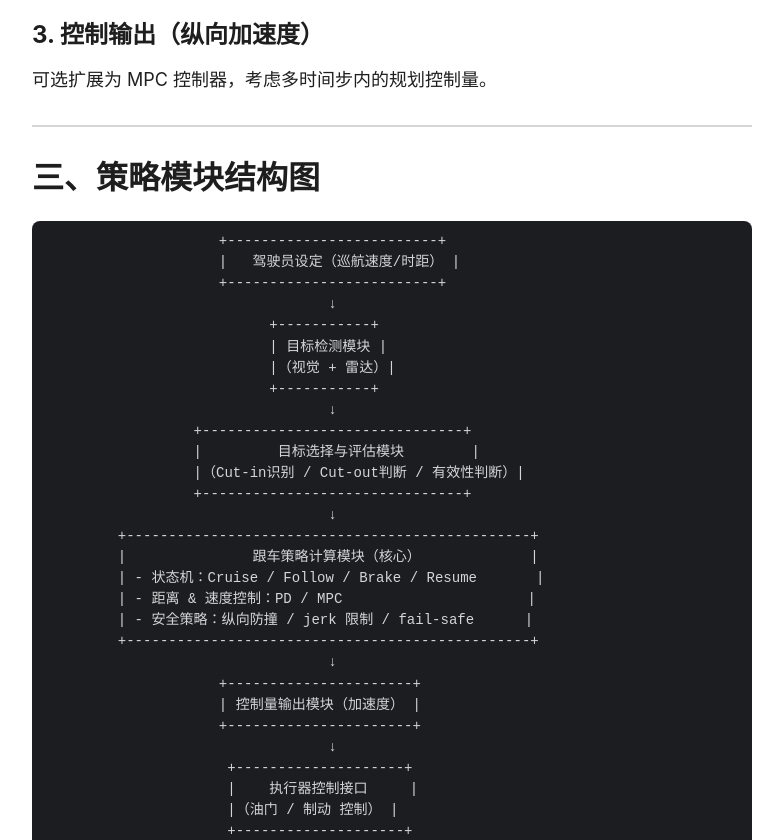
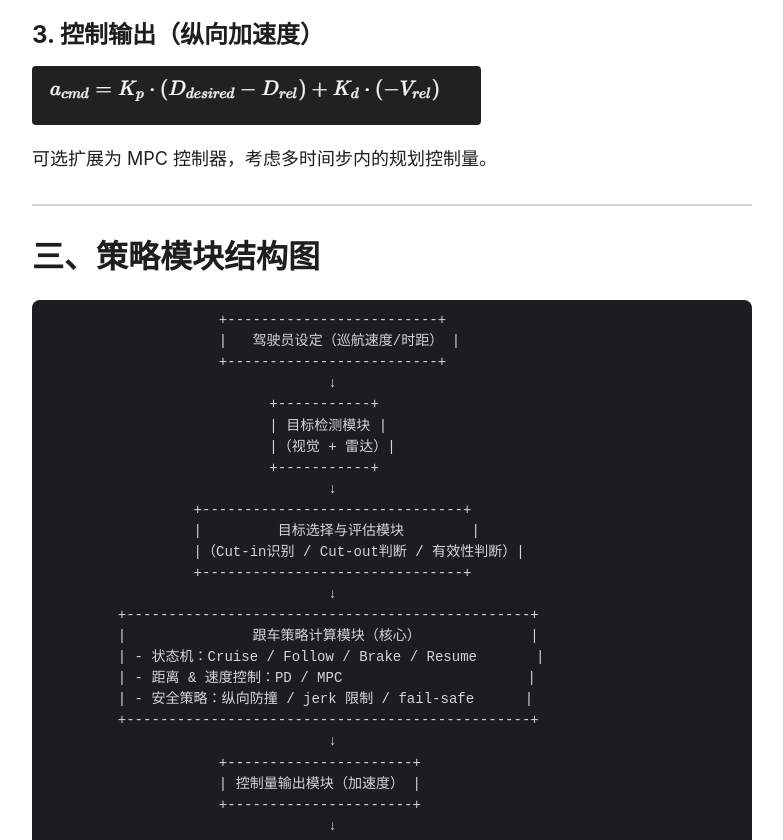
Before and after one commit to ChloeXue00/ChloeXue00.github.io, a plain HTML site: page posts/acc-strategy/index.html in a window 1280 px wide. Shown: the part 5091-5931 px from the top of the page, without its empty margins (248-1031 px from the left). Drawn offline with Linux system fonts and the light colour scheme.

Commit message:
formula update

```diff
--- a/posts/acc-strategy/index.html
+++ b/posts/acc-strategy/index.html
@@ -449,7 +449,7 @@ DriverDisplayInfo: 人机界面显示信息： ACC激活状态，目标速度，
 <li>期望距离 <code>D_desired = V_ego * t_gap</code></li>
 </ul>
 <h3 id="3-控制输出纵向加速度">3. 控制输出（纵向加速度）<a hidden class="anchor" aria-hidden="true" href="#3-控制输出纵向加速度">#</a></h3>
-<!-- raw HTML omitted -->
+<p><img alt="纵向加速度公式" loading="lazy" src="/images/formula.png"></p>
 <p>可选扩展为 MPC 控制器，考虑多时间步内的规划控制量。</p>
 <hr>
 <h2 id="三策略模块结构图">三、策略模块结构图<a hidden class="anchor" aria-hidden="true" href="#三策略模块结构图">#</a></h2>
```
